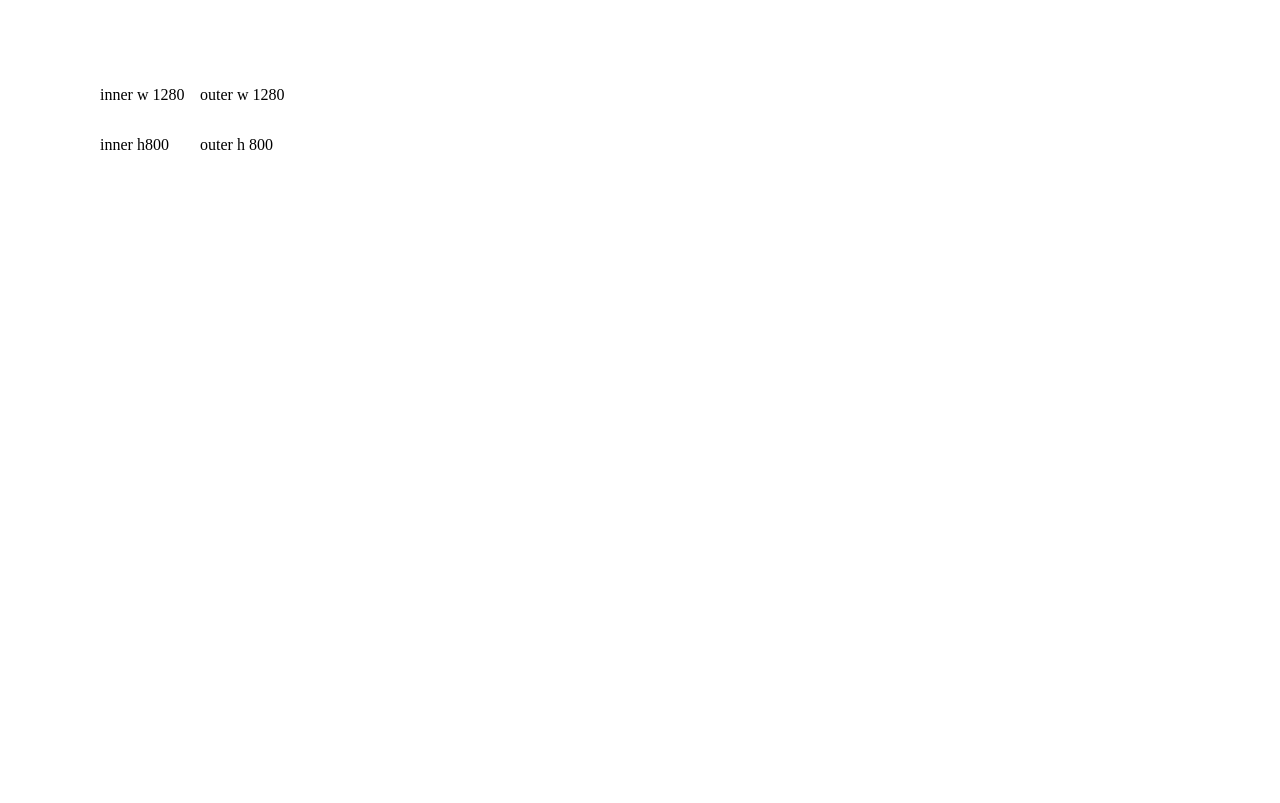
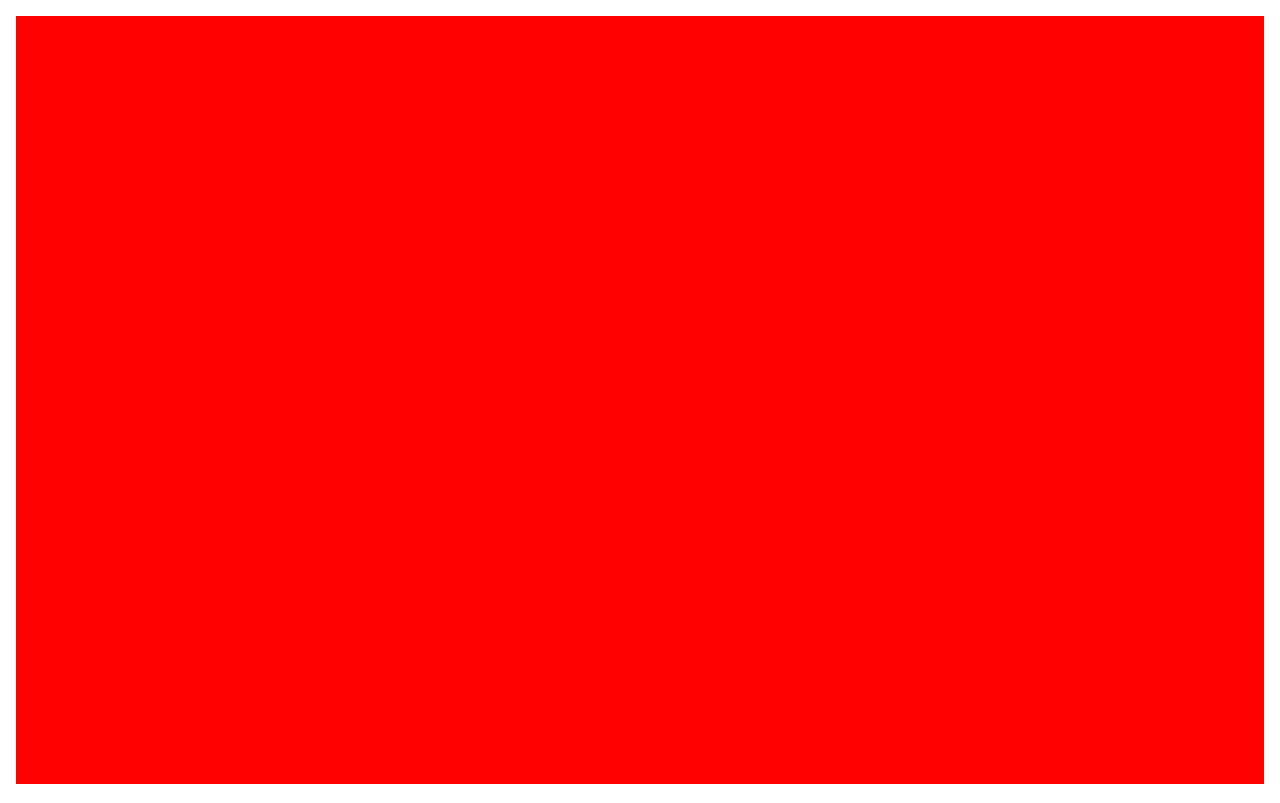
Before and after one commit to paul-asvb/github-activity-graph, a Svelte app: page / in a window 1280 px wide. Built offline with nearby package versions, Linux system fonts and the light colour scheme.

Commit message:
rect experiments

```diff
--- a/src/App.svelte
+++ b/src/App.svelte
@@ -39,6 +39,13 @@
   <text x="100" y="150">inner h{ih}</text>
   <text x="200" y="100">outer w {ow}</text>
   <text x="200" y="150">outer h {oh}</text>
+  <rect
+    fill="red"
+    x={padding}
+    y={padding}
+    width={iw - 2 * padding}
+    height={ih - 2 * padding}
+  />
   <!--g transform="translate({padding} {padding})">
     {#each weeks as week, i}
       <Week index={i} days={week.days} />
```
